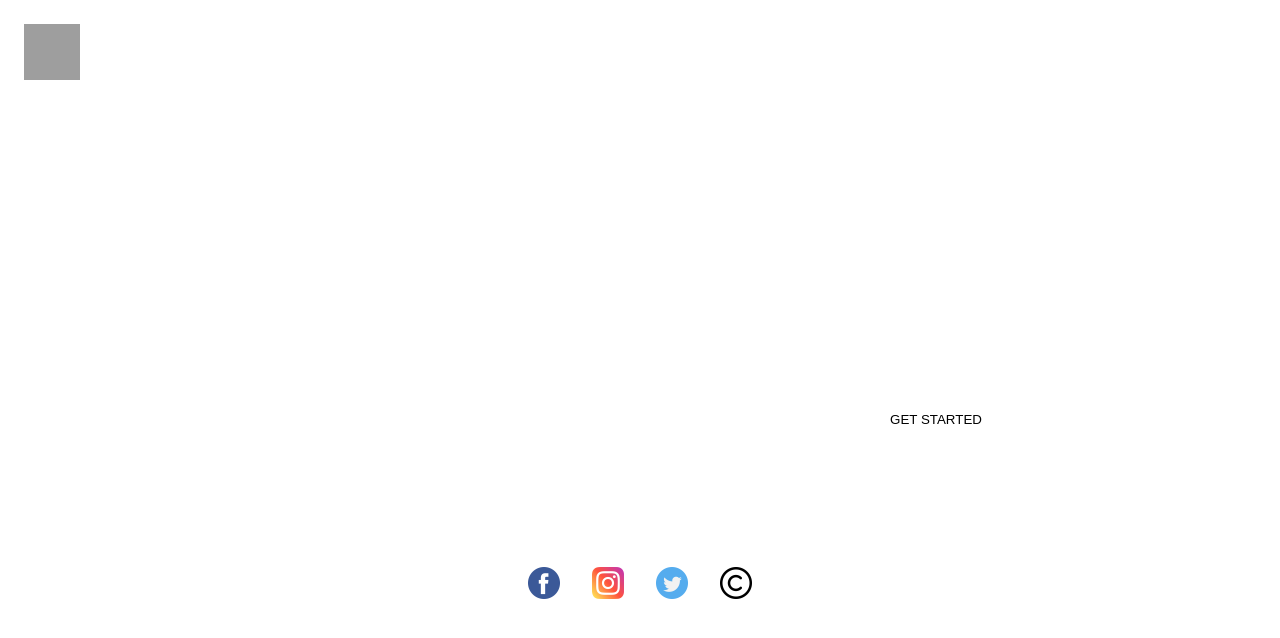
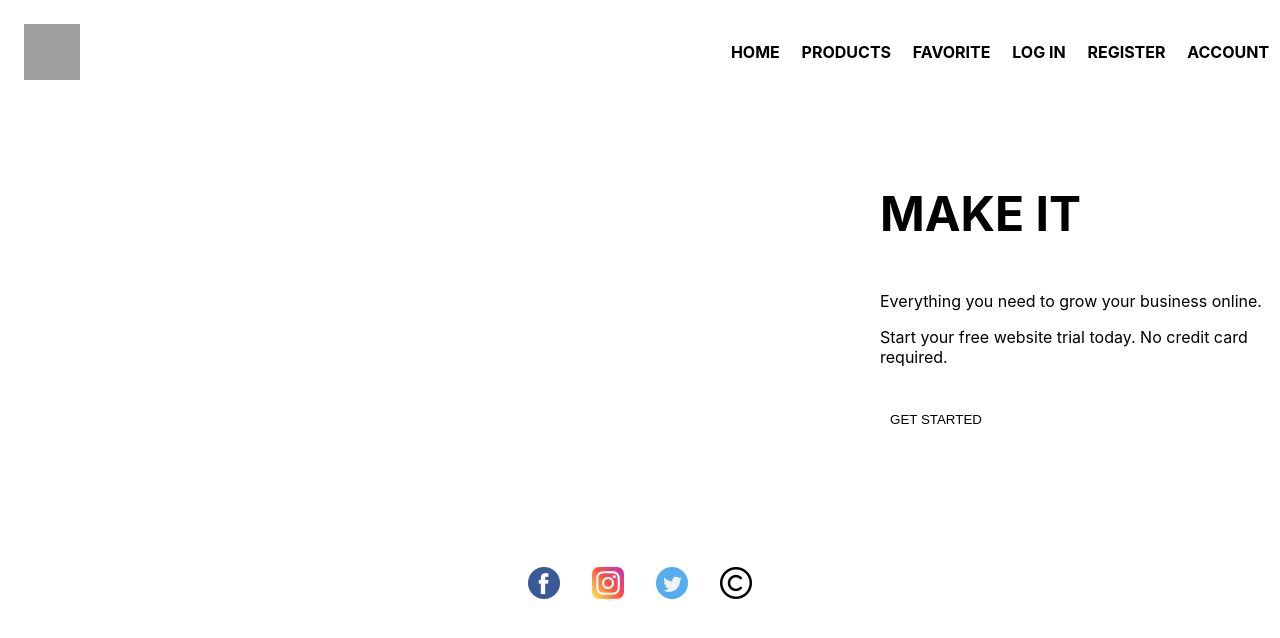
Before and after one commit to Andreaa-Dev/Web-design-project, a React (Create React App) app: page / in a window 1280 px wide. Shown: the top 638 px of the page. Built offline with nearby package versions, Linux system fonts and the light colour scheme; grey boxes are pictures that could not be loaded; a web font is replaced by a local one.

Commit message:
test new mac

```diff
--- a/src/Components/MainPages/FrontPage.tsx
+++ b/src/Components/MainPages/FrontPage.tsx
@@ -6,7 +6,7 @@ import styled from "styled-components";
 
 const Title = styled.h1`
   font-size: 3rem;
-  color: white;
+  color: black;
   margin-left: 55rem;
   margin-bottom: 3rem;
   margin-top: 5rem;
@@ -16,7 +16,7 @@ const Title = styled.h1`
 `;
 
 const Text = styled.p`
-  color: white;
+  color: black;
   margin-left: 55rem;
   font-size: 1rem;
   @media (max-width: 768px) {
--- a/src/Components/NavBar/NavBarStyle1.tsx
+++ b/src/Components/NavBar/NavBarStyle1.tsx
@@ -25,7 +25,7 @@ const Logo = styled.img`
 
 const CustomLink = styled(Link)`
   text-decoration: none;
-  color: white;
+  color: black;
   font-weight: bold;
 `;
 
```
